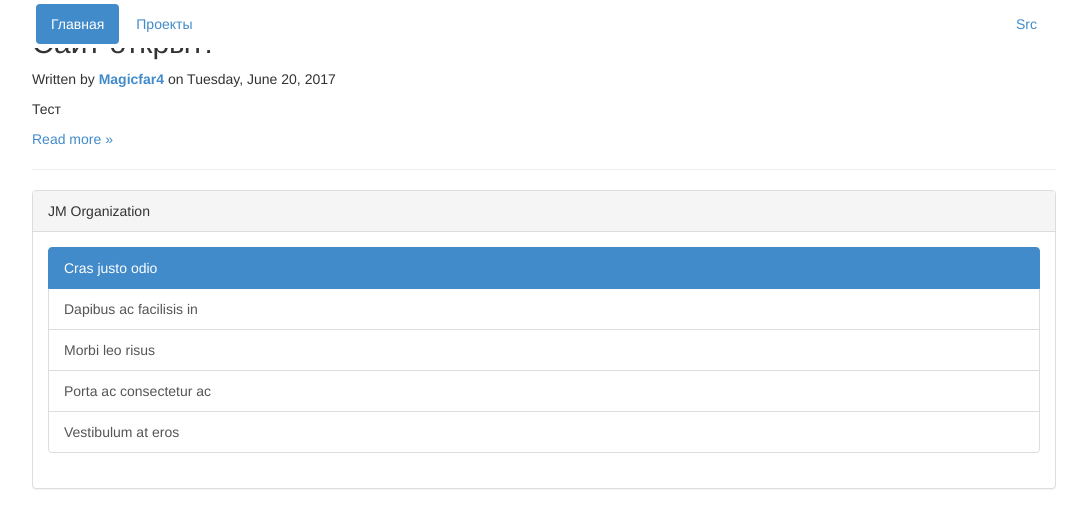
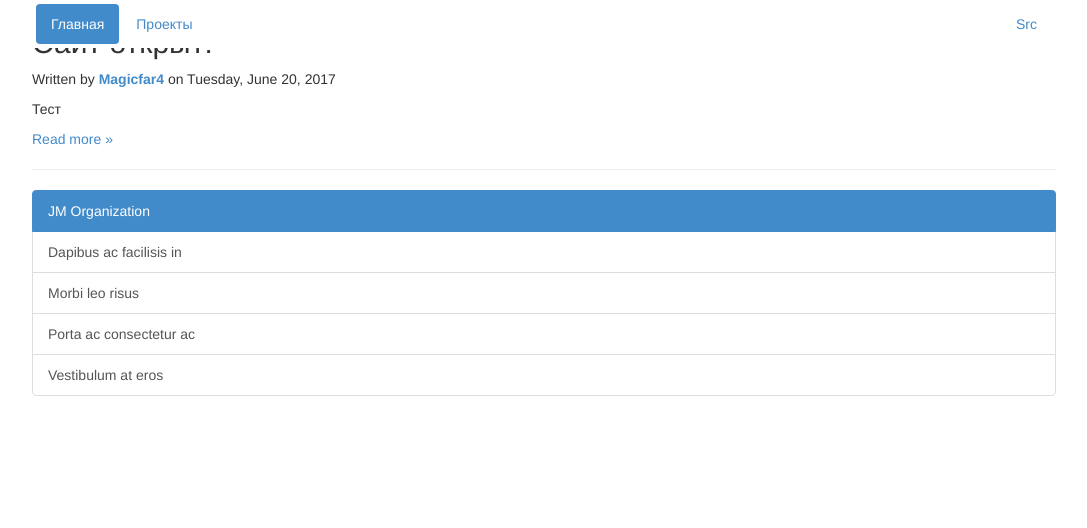
Before and after one commit to jm-organization/jm-organization.github.io, a Jekyll site: the page built from index.html, in a window 1280 px wide and 900 px high, scrolled down 610 px. Shown: the top 528 px of the window, without its empty margins (96-1183 px from the left). Built offline with Jekyll 4.4.1, drawn with Linux system fonts in a browser that asks for light colours.

Commit message:
Добавление Навигационного меню справа

```diff
--- a/_includes/jm_sidebar.html
+++ b/_includes/jm_sidebar.html
@@ -1,15 +1,7 @@
-<div class="panel panel-default">
-    <div class="panel-heading">JM Organization</div>
-
-    <div class="panel-body">
-        <div class="list-group">
-            <a href="#" class="list-group-item active">
-                Cras justo odio
-            </a>
-            <a href="#" class="list-group-item">Dapibus ac facilisis in</a>
-            <a href="#" class="list-group-item">Morbi leo risus</a>
-            <a href="#" class="list-group-item">Porta ac consectetur ac</a>
-            <a href="#" class="list-group-item">Vestibulum at eros</a>
-        </div>
-    </div>
+<div class="list-group">
+    <p class="list-group-item active">JM Organization</p>
+    <a href="#" class="list-group-item">Dapibus ac facilisis in</a>
+    <a href="#" class="list-group-item">Morbi leo risus</a>
+    <a href="#" class="list-group-item">Porta ac consectetur ac</a>
+    <a href="#" class="list-group-item">Vestibulum at eros</a>
 </div>
```
